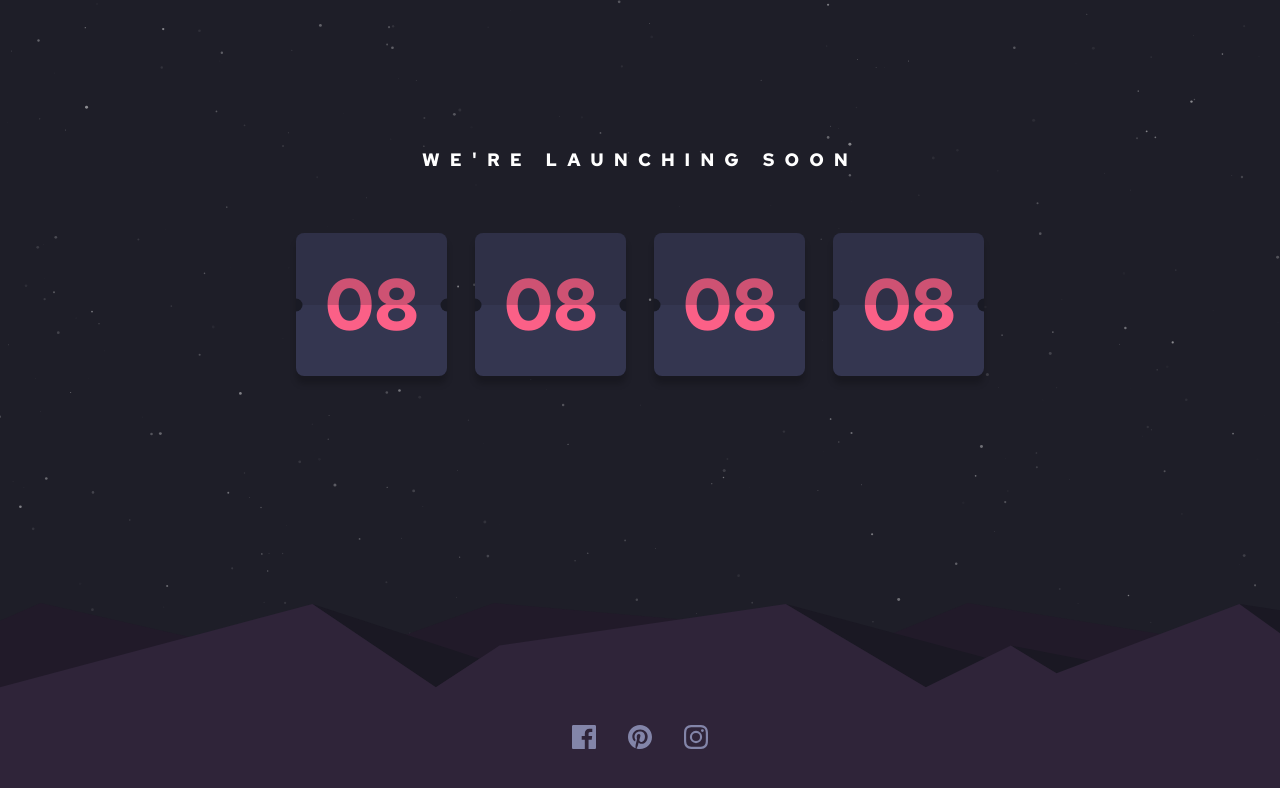
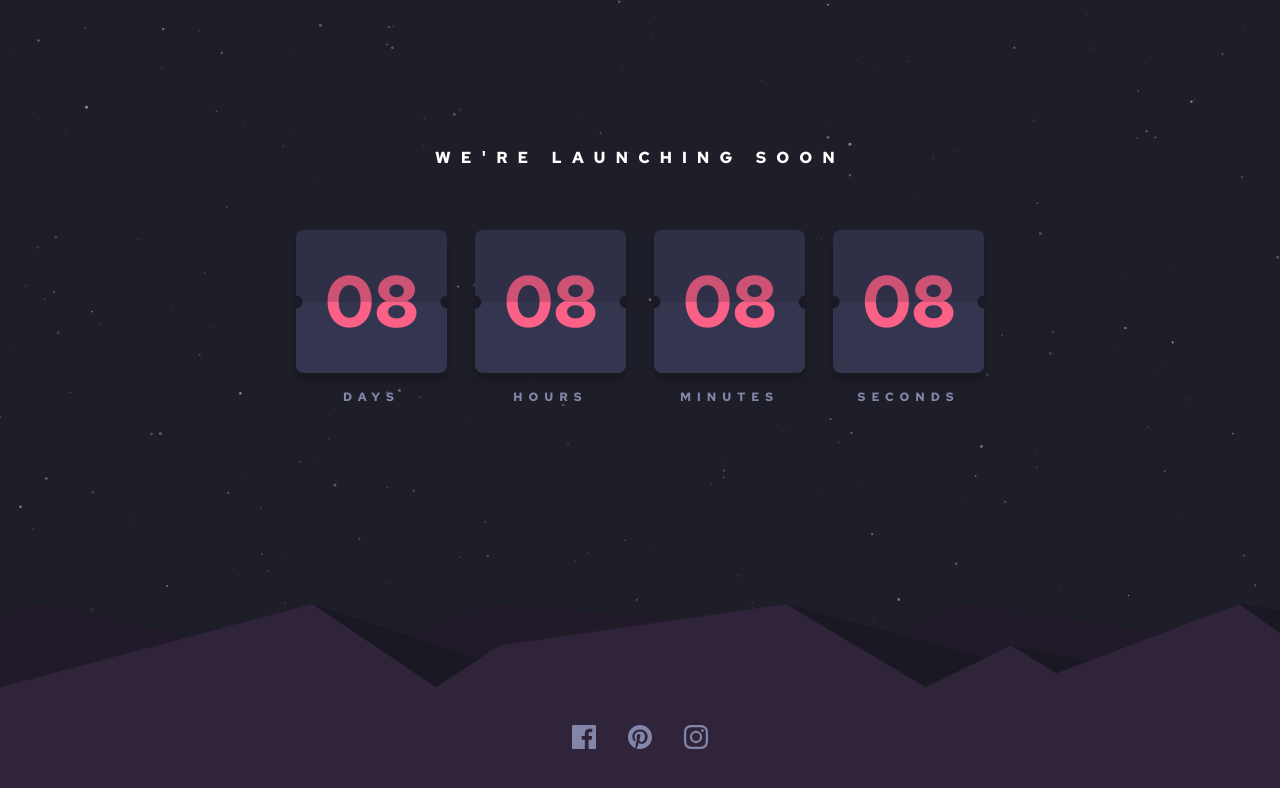
Before and after one commit to angeleraser/launch-countdown-timer, a Vue app: page / in a window 1280 px wide. Shown: the top 788 px of the page. Built offline with nearby package versions, Linux system fonts and the light colour scheme.

Commit message:
feat: add card title property in countdown card component

```diff
--- a/src/components/Countdown/Countdown.vue
+++ b/src/components/Countdown/Countdown.vue
@@ -2,10 +2,11 @@
 	<div class="countdown-container">
 		<h1 class="heading">We're launching soon</h1>
 		<div class="countdown-cards">
-			<countdown-card />
-			<countdown-card />
-			<countdown-card />
-			<countdown-card />
+			<countdown-card
+				v-for="name in countdownCardsTitles"
+				:key="name"
+				:cardTitle="name"
+			/>
 		</div>
 	</div>
 </template>
@@ -15,6 +16,11 @@ import CountdownCard from '../CountdownCard/CountdownCard.vue';
 export default {
 	components: { CountdownCard },
 	name: 'CountdownContainer',
+	data() {
+		return {
+			countdownCardsTitles: ['days', 'hours', 'minutes', 'seconds'],
+		};
+	},
 };
 </script>
 
@@ -31,7 +37,7 @@ export default {
 h1 {
 	color: var(--white);
 	font-family: var(--ff-red-hat);
-	font-size: 18px;
+	font-size: 16px;
 	font-weight: var(--fw-bold);
 	letter-spacing: 10px;
 	line-height: 1.5;
--- a/src/components/CountdownCard/CountdownCard.vue
+++ b/src/components/CountdownCard/CountdownCard.vue
@@ -1,18 +1,31 @@
 <template>
-	<div class="countdown-card">
-		<span class="with-opacity cap"></span>
-		<span class="time">08</span>
-		<span class="cap no-opacity"></span>
+	<div class="countdown-card-wrapper">
+		<div class="countdown-card">
+			<span class="with-opacity cap"></span>
+			<span class="time">08</span>
+			<span class="cap no-opacity"></span>
+		</div>
+		<span class="title">{{ cardTitle }}</span>
 	</div>
 </template>
 
 <script>
 export default {
 	name: 'CountdownCard',
+	props: {
+		cardTitle: {
+			type: String,
+			required: true,
+		},
+	},
 };
 </script>
 
 <style scoped>
+.countdown-card-wrapper {
+	position: relative;
+}
+
 .countdown-card {
 	align-items: center;
 	background-color: var(--dark-desaturated-blue);
@@ -70,4 +83,31 @@ export default {
 .time {
 	font-size: 2.8em;
 }
+
+.title {
+	bottom: -24px;
+	color: var(--grayish-blue);
+	font-family: var(--ff-red-hat);
+	font-size: 8px;
+	font-weight: var(--fw-bold);
+	left: 50%;
+	letter-spacing: 6px;
+	position: absolute;
+	text-transform: uppercase;
+	transform: translateX(-50%);
+}
+
+@media screen and (min-width: 768px) {
+	.title {
+		bottom: -28px;
+		font-size: 10px;
+	}
+}
+
+@media screen and (min-width: 1280px) {
+	.title {
+		bottom: -32px;
+		font-size: 12px;
+	}
+}
 </style>
```
